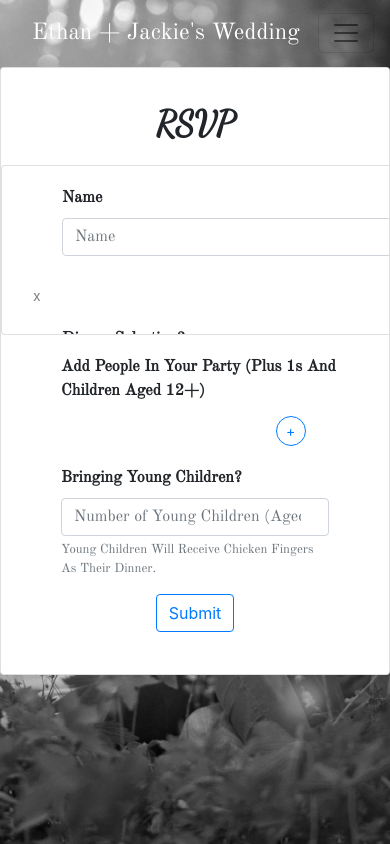
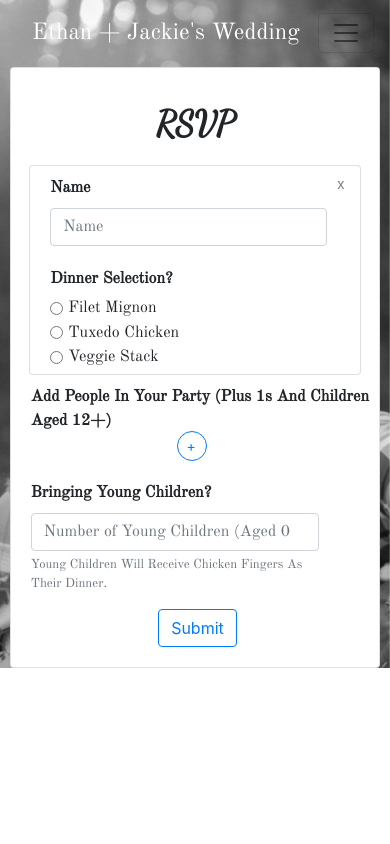
Before and after one commit to bettet01/Wedding-RSVP-Site, a React (Create React App) app: page /rsvp in a window 390 px wide. Built offline with nearby package versions, Linux system fonts and the light colour scheme.

Commit message:
optimized more for mobile

```diff
--- a/src/App.css
+++ b/src/App.css
@@ -7,12 +7,14 @@
   margin: 0;
 }
 
-@media (max-width: 1366px) {
+@media (max-width: 414px) {
   .background-image {
     background-image: url(../src/WebBackground-Mobile.png);
-    background-position: center;
+    width: 100%;
+    height: 100%;
+    margin: 0;
+    background-size: cover;
+    background-attachment: fixed;
     background-repeat: no-repeat;
-    background-size: cover;
-    margin: 0;
   }
 }
--- a/src/components/pages/Gallery/index.css
+++ b/src/components/pages/Gallery/index.css
@@ -12,3 +12,18 @@
   max-width: 500px;
   margin: auto;
 }
+
+@media (max-width: 414px) {
+  .wedding {
+    font-family: "Dancing Script", cursive;
+    color: #ace4ff;
+    font-size: 35px;
+    margin-top: 30px;
+    border-color: ivory;
+    border-style: solid;
+    width: 300px;
+    text-align: center;
+    max-width: 500px;
+    margin: auto;
+  }
+}
--- a/src/components/pages/Homepage/index.css
+++ b/src/components/pages/Homepage/index.css
@@ -10,7 +10,7 @@
 
 .header {
   padding-top: 120px;
-    font-family: 'Dancing Script', cursive;
+  font-family: "Dancing Script", cursive;
   margin-left: 55px;
   color: #ace4ff;
   font-size: 35px;
@@ -22,7 +22,7 @@
   margin-left: -150px;
   font-size: 20px;
   text-align: center;
-    font-family: 'Old Standard TT', serif;
+  font-family: "Old Standard TT", serif;
   padding-bottom: 20px;
   margin: 10px;
   padding-top: 20px;
@@ -30,7 +30,7 @@
 
 .linkrsvp {
   color: #ace4ff;
-    font-family: 'Dancing Script', cursive;
+  font-family: "Dancing Script", cursive;
   margin-top: 15px;
   margin-left: 195px;
   font-size: 25px;
@@ -40,3 +40,46 @@
   border-radius: 4px;
   border-color: #004aad;
 }
+
+@media (max-width: 414px) {
+  #borderhome {
+    border-style: none;
+    border-color: none;
+    width: 320px;
+    height: 110px;
+    margin-left:-3px;
+  }
+
+  .header {
+    padding-top: 5px;
+    font-family: "Dancing Script", cursive;
+    margin-left: 10px;
+    color: #ace4ff;
+    font-size: 28px;
+    padding-bottom: 5px;
+  }
+
+  .subheader {
+    color: ivory;
+    margin-left: -250px;
+    font-size: 15px;
+    text-align: center;
+    font-family: "Old Standard TT", serif;
+    padding-bottom: 20px;
+    margin: 10px;
+    padding-top: 10px;
+  }
+
+  .linkrsvp {
+    color: #ace4ff;
+    font-family: "Dancing Script", cursive;
+    margin-top: 170px;
+    margin-left: 115px;
+    font-size: 25px;
+    padding: 12px;
+    background-color: #004aad;
+    border-style: solid;
+    border-radius: 4px;
+    border-color: #004aad;
+  }
+}
--- a/src/components/pages/Info/index.css
+++ b/src/components/pages/Info/index.css
@@ -80,7 +80,7 @@
   height: 173px;
 }
 
-@media (max-width: 1366px) {
+@media (max-width: 414px) {
   .countdown {
     font-size: 20px;
     font-family: "Old Standard TT", serif;
--- a/src/components/pages/Info/index.tsx
+++ b/src/components/pages/Info/index.tsx
@@ -13,7 +13,7 @@ const Info = () => {
     <div>
       <Container>
         <Row>
-          <Col xs={12} md={6} lg={4}>
+          <Col xs={12} md={12} lg={4}>
             <header className="detail">Wedding Details</header>
             <p className="detailed">
               Event Date: August 21st, 2021
@@ -35,7 +35,7 @@ const Info = () => {
               Formal Attire Requested
             </p>
           </Col>
-          <Col xs={0} md={6} lg={4}>
+          <Col xs={0} md={0} lg={4}>
             <header className="wedding-countdown">The "I Do" Countdown</header>
             <div>
               <ReactMomentCountDown
--- a/src/components/pages/RSVP/index.css
+++ b/src/components/pages/RSVP/index.css
@@ -13,7 +13,7 @@
 }
 .headertitle {
   font-size: 35px;
-    font-family: 'Dancing Script', cursive;
+  font-family: "Dancing Script", cursive;
   margin-top: 30px;
   text-align: center;
   font-weight: bolder;
@@ -21,7 +21,7 @@
 }
 
 .name {
-    font-family: 'Old Standard TT', serif;
+  font-family: "Old Standard TT", serif;
   padding-left: 60px;
   padding-top: 20px;
   font-weight: bold;
@@ -29,23 +29,23 @@
 
 .dinner {
   margin-top: -5px;
-    font-family: 'Old Standard TT', serif;
+  font-family: "Old Standard TT", serif;
   padding-left: 60px;
   padding-bottom: 5px;
   font-weight: bold;
 }
 
 .filetmignon {
-    font-family: 'Old Standard TT', serif;
+  font-family: "Old Standard TT", serif;
   margin-left: 60px;
 }
 
 .tuxedochicken {
-    font-family: 'Old Standard TT', serif;
+  font-family: "Old Standard TT", serif;
 }
 
 .veggie {
-    font-family: 'Old Standard TT', serif;
+  font-family: "Old Standard TT", serif;
 }
 
 #addperson {
@@ -63,7 +63,7 @@
 
 .children {
   font-weight: bold;
-    font-family: 'Old Standard TT', serif;
+  font-family: "Old Standard TT", serif;
   padding-left: 60px;
   padding-right: 60px;
 }
@@ -75,3 +75,86 @@
   justify-content: center;
   margin-bottom: 20px;
 }
+
+@media (max-width: 414px) {
+  .card {
+    width: 95%;
+    height: 70%;
+    margin-top: 20px;
+    margin-left: 50px;
+    border: round;
+    overflow-y: scroll;
+    background-color: white;
+    margin: auto;
+  }
+  .headertitle {
+    font-size: 35px;
+    font-family: "Dancing Script", cursive;
+    margin-top: 30px;
+    text-align: center;
+    font-weight: bolder;
+    margin-bottom: 5px;
+  }
+
+  .name {
+    font-family: "Old Standard TT", serif;
+    padding-left: 20px;
+    padding-top: 10px;
+    font-weight: bold;
+  }
+
+  .dinner {
+    margin-top: -55px;
+    font-family: "Old Standard TT", serif;
+    padding-left: 20px;
+    padding-bottom: 5px;
+    font-weight: bold;
+  }
+
+  .filetmignon {
+    font-family: "Old Standard TT", serif;
+    margin-left: 20px;
+    width: 80%;
+  }
+
+  .tuxedochicken {
+    font-family: "Old Standard TT", serif;
+    margin-left: 20px;
+    width: 80%;
+  }
+
+  .veggie {
+    font-family: "Old Standard TT", serif;
+    margin-left: 20px;
+    width: 80%;
+    margin-bottom: 5px;
+  }
+
+  #addperson {
+    display: flex;
+    flex-direction: row;
+    margin-top: -10px;
+    margin-left: 45%;
+    margin-bottom: 20px;
+    width: 30px;
+    height: 30px;
+    padding: 3px 9px;
+    border-radius: 15px;
+    text-align: center;
+  }
+
+  .children {
+    font-weight: bold;
+    font-family: "Old Standard TT", serif;
+    padding-left: 20px;
+    padding-right: 60px;
+  }
+
+  #button-group {
+    margin-left: 40%;
+    display: flex;
+    flex-direction: row;
+    justify-content: center;
+    margin-bottom: 20px;
+  }
+}
--- a/src/components/subcomponents/GuestForm/index.css
+++ b/src/components/subcomponents/GuestForm/index.css
@@ -15,7 +15,7 @@
   padding: 3px 11px;
   border-radius: 15px;
   text-align: center;
-    color:gray;
+  color: gray;
   font-size: 14px;
   border: none;
   background-color: white;
@@ -24,3 +24,33 @@
 .rowchange {
   width: 90%;
 }
+
+@media (max-width: 414px) {
+  .smallcard {
+    width: 90%;
+    height: 65%;
+    overflow-y: hidden;
+    margin-top: 10px;
+  }
+
+  #cancel {
+    position: relative;
+    top: -170%;
+    right: -93%;
+    margin-top: 10px;
+    margin-bottom: 20px;
+    width: 30px;
+    height: 30px;
+    padding: 3px 11px;
+    border-radius: 5px;
+    text-align: center;
+    color: gray;
+    font-size: 14px;
+    border: none;
+    background-color: white;
+  }
+
+  .rowchange {
+    width: 90%;
+  }
+}
--- a/src/index.css
+++ b/src/index.css
@@ -1,5 +1,6 @@
 body {
-  height: 100%;
+  height: 100vh;
+  width: 100vw;
   margin: 0;
   font-family: -apple-system, BlinkMacSystemFont, 'Segoe UI', 'Roboto', 'Oxygen',
     'Ubuntu', 'Cantarell', 'Fira Sans', 'Droid Sans', 'Helvetica Neue',
```
Lines whose indentation alone changed are shown as unchanged.
